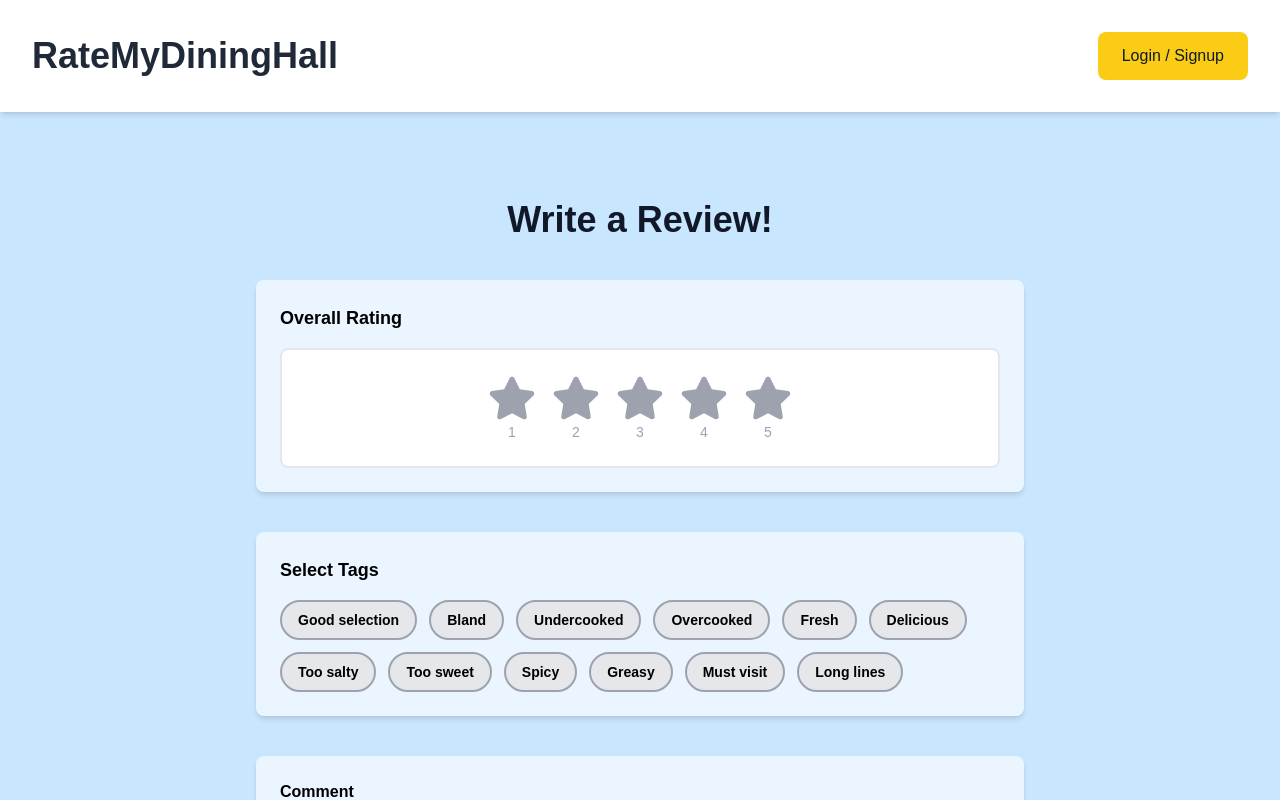
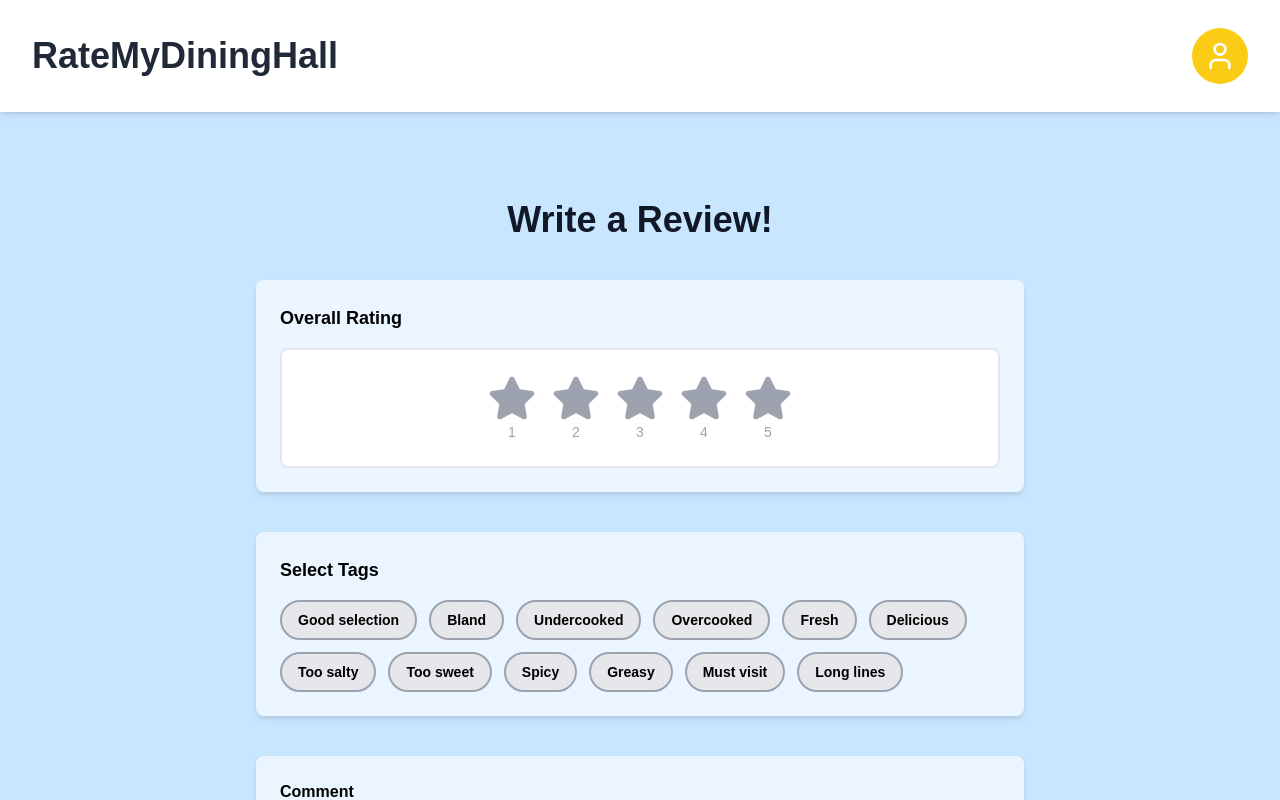
Before and after one commit to sophiezhou00/Ratemydininghall, a Next.js app: page /review-page in a window 1280 px wide. Shown: the top 800 px of the page. Built offline with nearby package versions, Linux system fonts and the light colour scheme.

Commit message:
Finished homepage
need to

```diff
--- a/app/frontend/components/landingbar.tsx
+++ b/app/frontend/components/landingbar.tsx
@@ -6,7 +6,7 @@ import SignupPopup from "@/app/frontend/components/sign-up";
 import { User } from "lucide-react";
 
 export default function LandingBar() {
-  const [isLoggedIn, setIsLoggedIn] = useState(false);
+  const [isLoggedIn, setIsLoggedIn] = useState(true);
   const [showLogin, setShowLogin] = useState(false);
   const [showSignup, setShowSignup] = useState(false);
 
```
